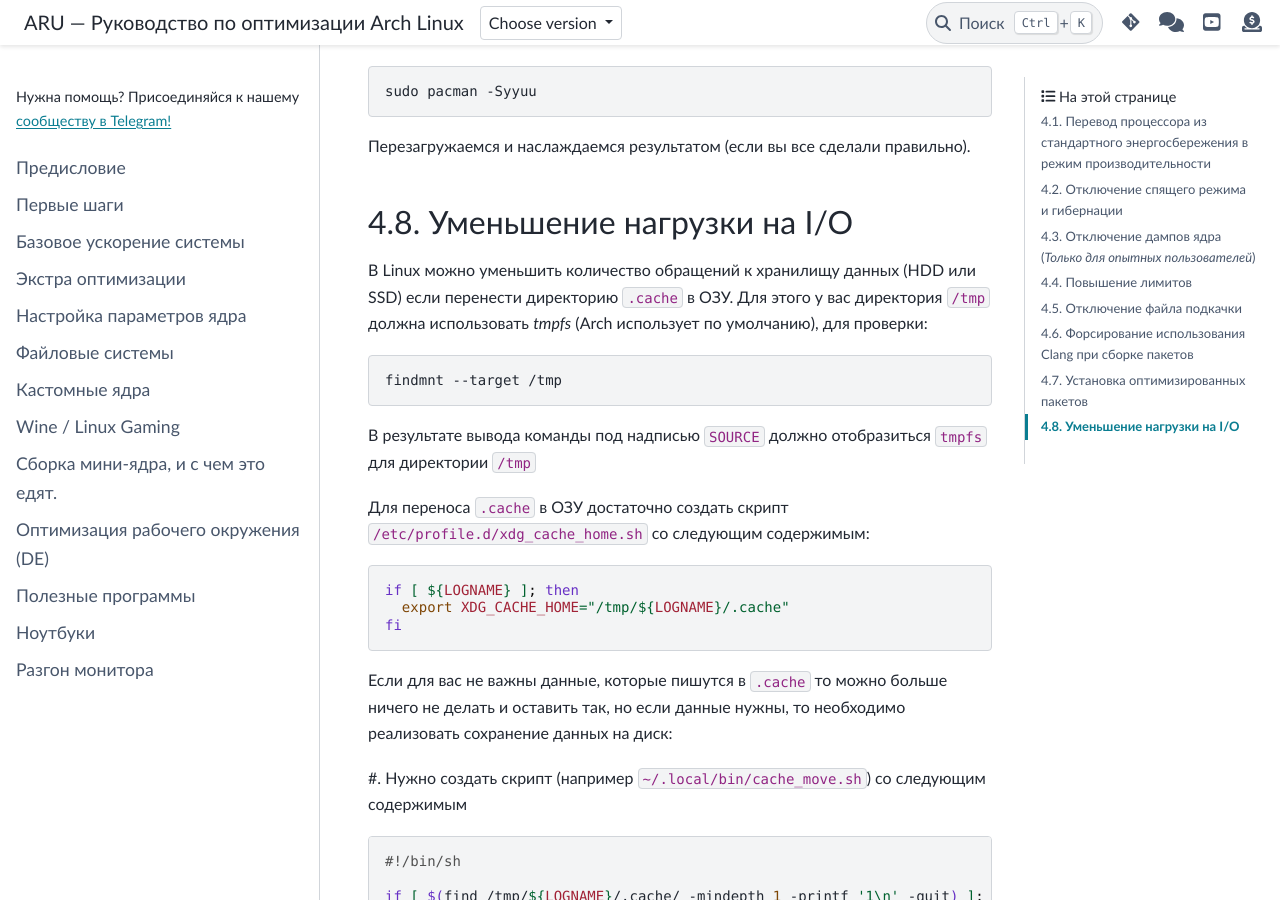
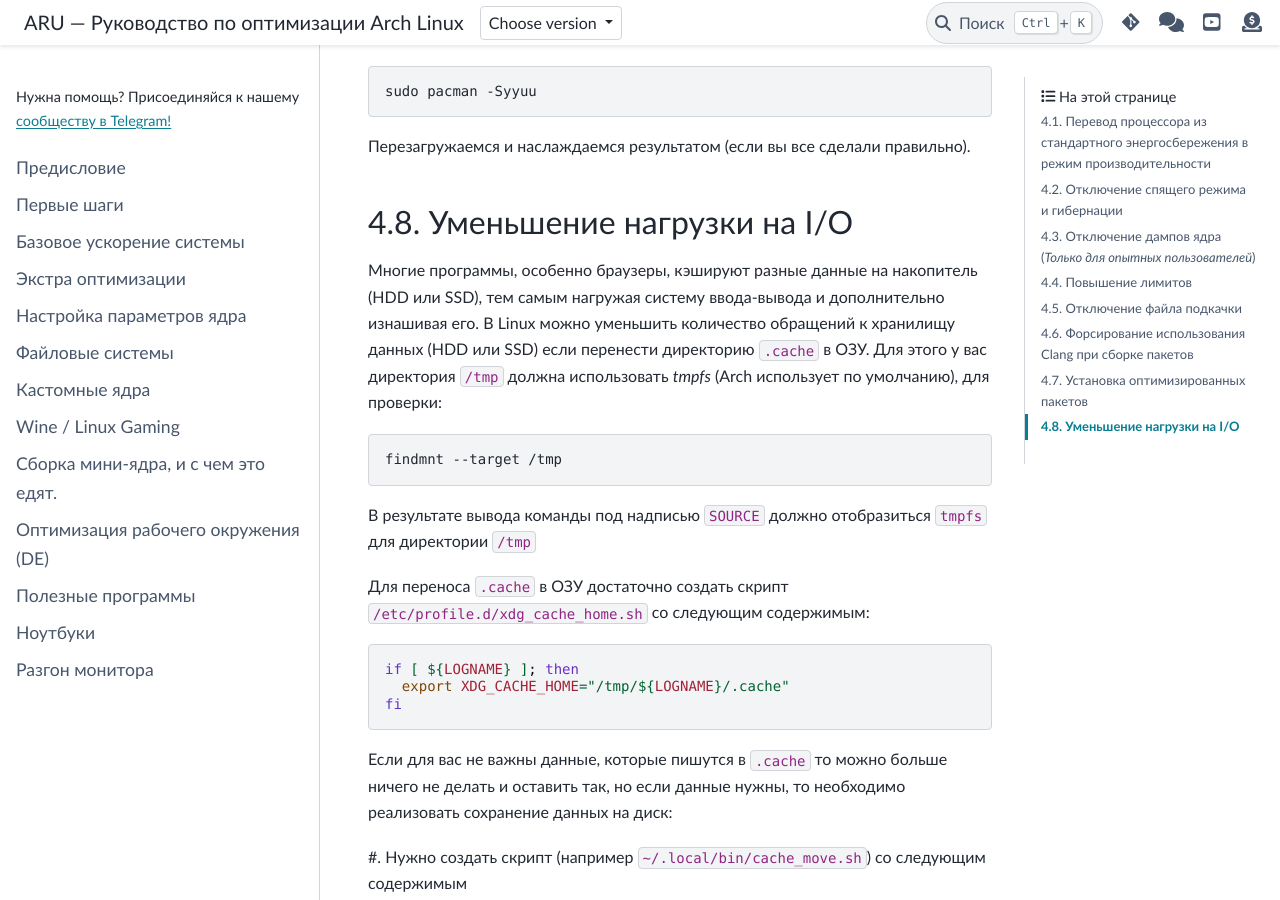
Before and after one commit to ventureoo/ARU, a Sphinx documentation site: the page built from docs/source/extra-optimizations.rst, in a window 1280 px wide and 900 px high, scrolled down 10578 px. Built offline with Sphinx 7.4.7 and the PyData theme 0.15.4, drawn with Linux system fonts in a browser that asks for light colours.

Commit message:
Обновить docs/source/extra-optimizations.rst

```diff
--- a/docs/source/extra-optimizations.rst
+++ b/docs/source/extra-optimizations.rst
@@ -452,7 +452,7 @@
 Уменьшение нагрузки на I/O
 =============================
 
-В Linux можно уменьшить количество обращений к хранилищу данных (HDD или SSD) если перенести директорию ``.cache`` в ОЗУ. Для этого у вас директория ``/tmp`` должна использовать *tmpfs* (Arch использует по умолчанию), для проверки::
+Многие программы, особенно браузеры, кэшируют разные данные на накопитель (HDD или SSD), тем самым нагружая систему ввода-вывода и дополнительно изнашивая его. В Linux можно уменьшить количество обращений к хранилищу данных (HDD или SSD) если перенести директорию ``.cache`` в ОЗУ. Для этого у вас директория ``/tmp`` должна использовать *tmpfs* (Arch использует по умолчанию), для проверки::
 
   findmnt --target /tmp
 
```
